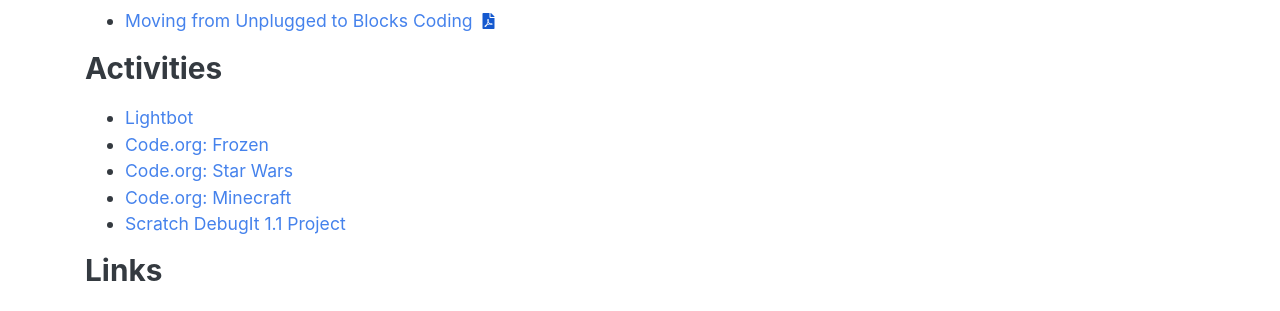
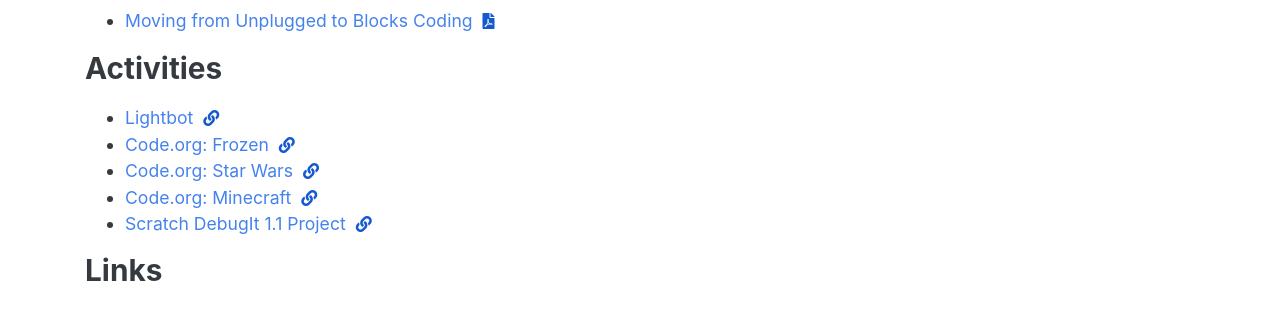
Before and after one commit to cs4s/intro-2019, a Jekyll site: the page built from day1/blocks/index.md, in a window 1280 px wide and 900 px high, scrolled down 674 px. Shown: the part 150-461 px from the top of the window. Built offline with Jekyll 4.4.1, drawn with Linux system fonts in a browser that asks for light colours.

Commit message:
fixes icon for link (pdf)

```diff
--- a/day1/blocks/index.md
+++ b/day1/blocks/index.md
@@ -32,11 +32,11 @@
 
 ### Activities
 
-- [Lightbot](http://lightbot.com/flash.html){:target="_blank"}
-- [Code.org: Frozen](http://code.org/frozen){:target="_blank"}
-- [Code.org: Star Wars](https://code.org/starwars){:target="_blank"}
-- [Code.org: Minecraft](https://code.org/minecraft){:target="_blank"}
-- [Scratch DebugIt 1.1 Project](https://scratch.mit.edu/projects/10437040/){:target="_blank"}
+- [Lightbot](http://lightbot.com/flash.html){:target="_blank"} <i class="fas fa-link session-icon"></i>
+- [Code.org: Frozen](http://code.org/frozen){:target="_blank"} <i class="fas fa-link session-icon"></i>
+- [Code.org: Star Wars](https://code.org/starwars){:target="_blank"} <i class="fas fa-link session-icon"></i>
+- [Code.org: Minecraft](https://code.org/minecraft){:target="_blank"} <i class="fas fa-link session-icon"></i>
+- [Scratch DebugIt 1.1 Project](https://scratch.mit.edu/projects/10437040/){:target="_blank"} <i class="fas fa-link session-icon"></i>
 
 ### Links
 
```
Also changed, not shown: day2/blocks_to_text/index.md (+1 -1 lines).
